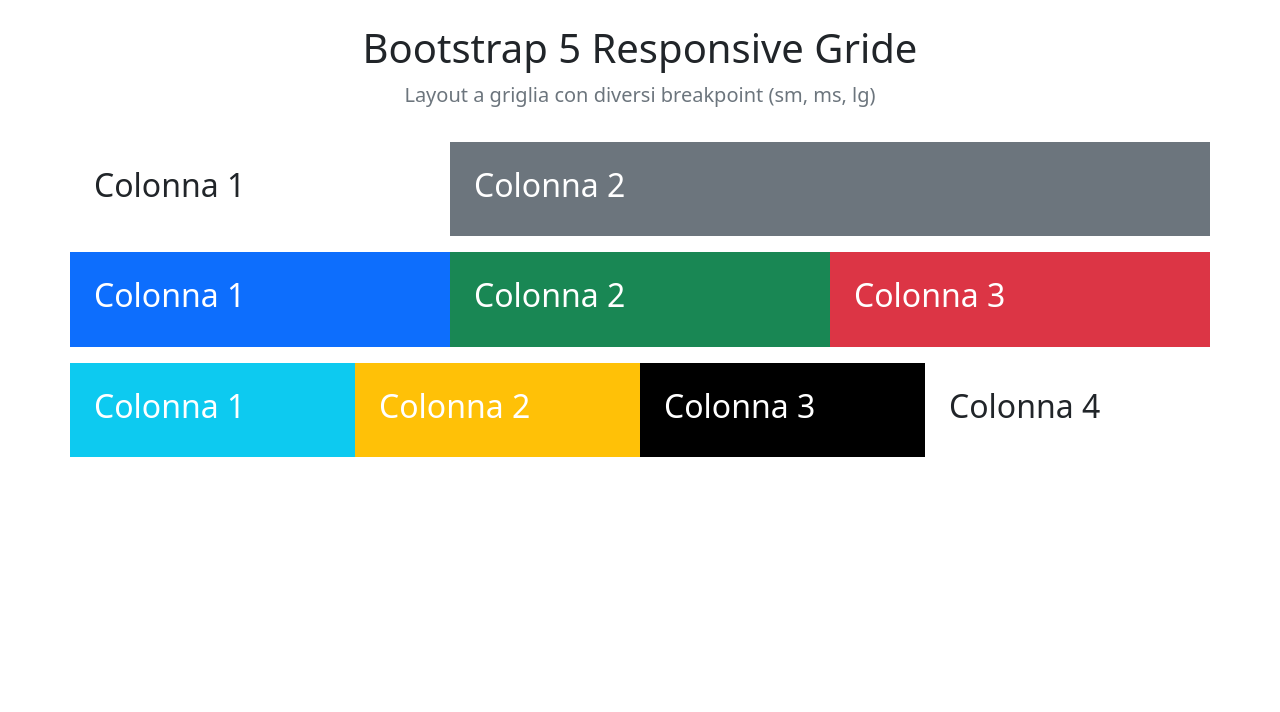
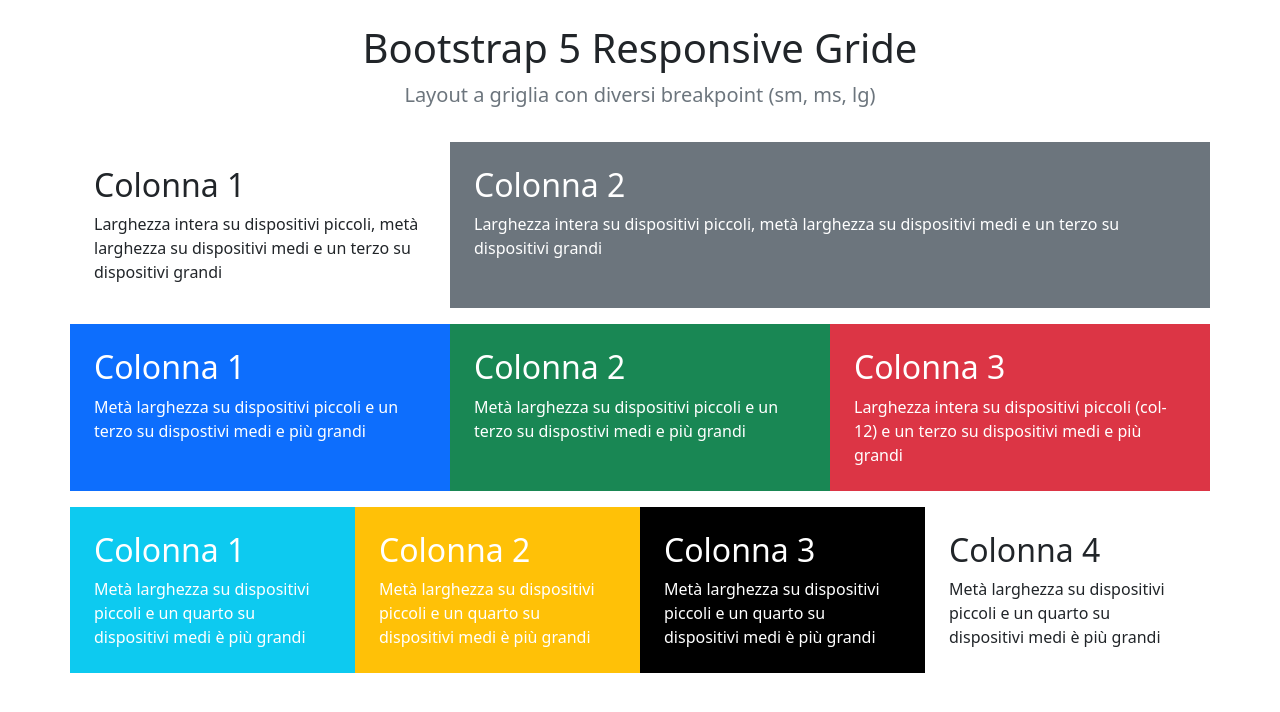
Before and after one commit to salvoparisi/htmlcss-bootstrap-layout, a plain HTML site: page index.html in a window 1280 px wide. Drawn offline with nearby package versions, Linux system fonts and the light colour scheme.

Commit message:
add text

```diff
--- a/index.html
+++ b/index.html
@@ -15,35 +15,43 @@
         <div class="row py-2">
             <div class="col-12 col-md-6 col-lg-4 p-4">
                 <h2>Colonna 1</h2>
+                <div>Larghezza intera su dispositivi piccoli, metà larghezza su dispositivi medi e un terzo su dispositivi grandi</div>
             </div>
             <div class="col-12 col-md-6 col-lg-8 p-4 bg-secondary text-white">
                 <h2>Colonna 2</h2>
-
+                <div>Larghezza intera su dispositivi piccoli, metà larghezza su dispositivi medi e un terzo su dispositivi grandi</div>
             </div>
         </div>
         <div class="row py-2">
             <div class="col-6 col-md-4 p-4 bg-primary text-white">
                 <h2>Colonna 1</h2>
+                <div>Metà larghezza su dispositivi piccoli e un terzo su dispostivi medi e più grandi</div>
             </div>
             <div class="col-6 col-md-4 p-4 text-white bg-success">
                 <h2>Colonna 2</h2>
+                <div>Metà larghezza su dispositivi piccoli e un terzo su dispostivi medi e più grandi</div>
             </div>
             <div class="col-12 col-md-4 p-4 text-white bg-danger">
                 <h2>Colonna 3</h2>
+                <div>Larghezza intera su dispositivi piccoli (col-12) e un terzo su dispositivi medi e più grandi</div>
             </div>
         </div>
         <div class="row py-2">
             <div class="col-6 col-md-3 p-4 bg-info text-white">
                 <h2>Colonna 1</h2>
+                <div>Metà larghezza su dispositivi piccoli e un quarto su dispositivi medi è più grandi</div>
             </div>
             <div class="col-6 col-md-3 p-4 bg-warning text-white">
                 <h2>Colonna 2</h2>
+                <div>Metà larghezza su dispositivi piccoli e un quarto su dispositivi medi è più grandi</div>
             </div>
             <div class="col-6 col-md-3 p-4 bg-black text-white">
                 <h2>Colonna 3</h2>
+                <div>Metà larghezza su dispositivi piccoli e un quarto su dispositivi medi è più grandi</div>
             </div>
             <div class="col-6 col-md-3 p-4">
                 <h2>Colonna 4</h2>
+                <div>Metà larghezza su dispositivi piccoli e un quarto su dispositivi medi è più grandi</div>
             </div>
         </div>
     </main>
```
